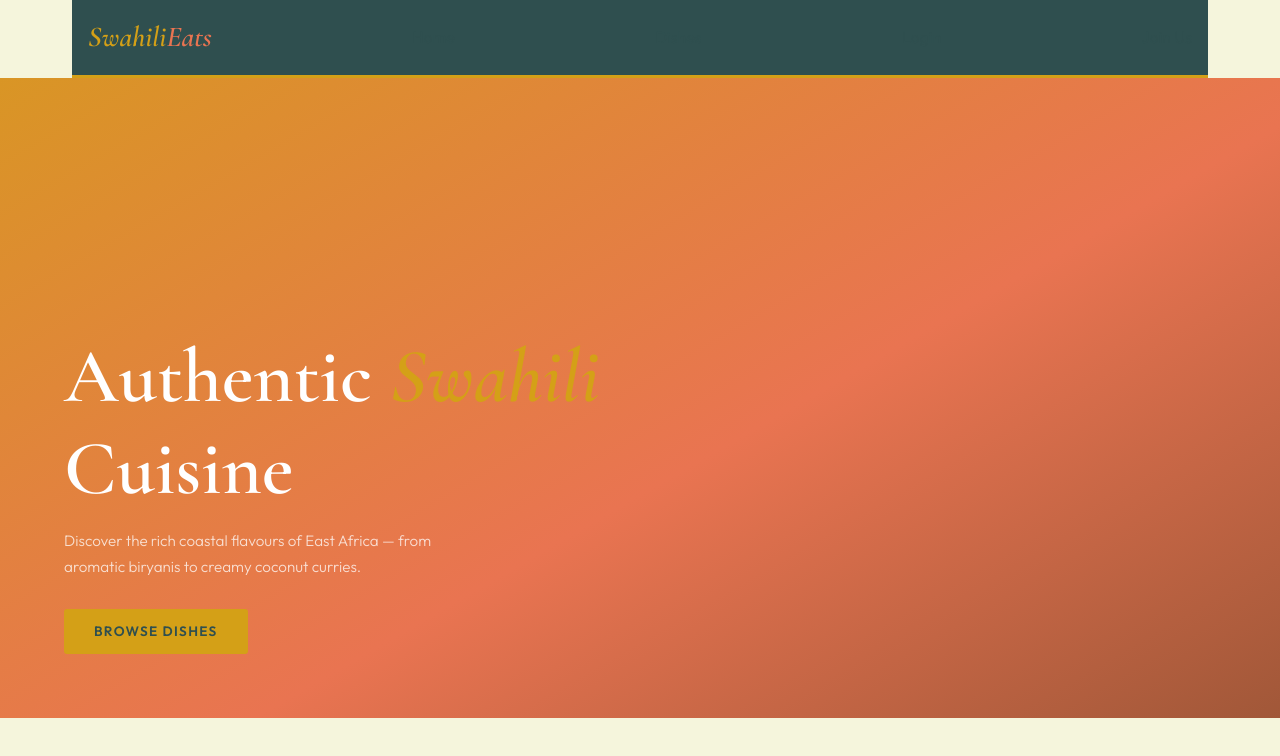
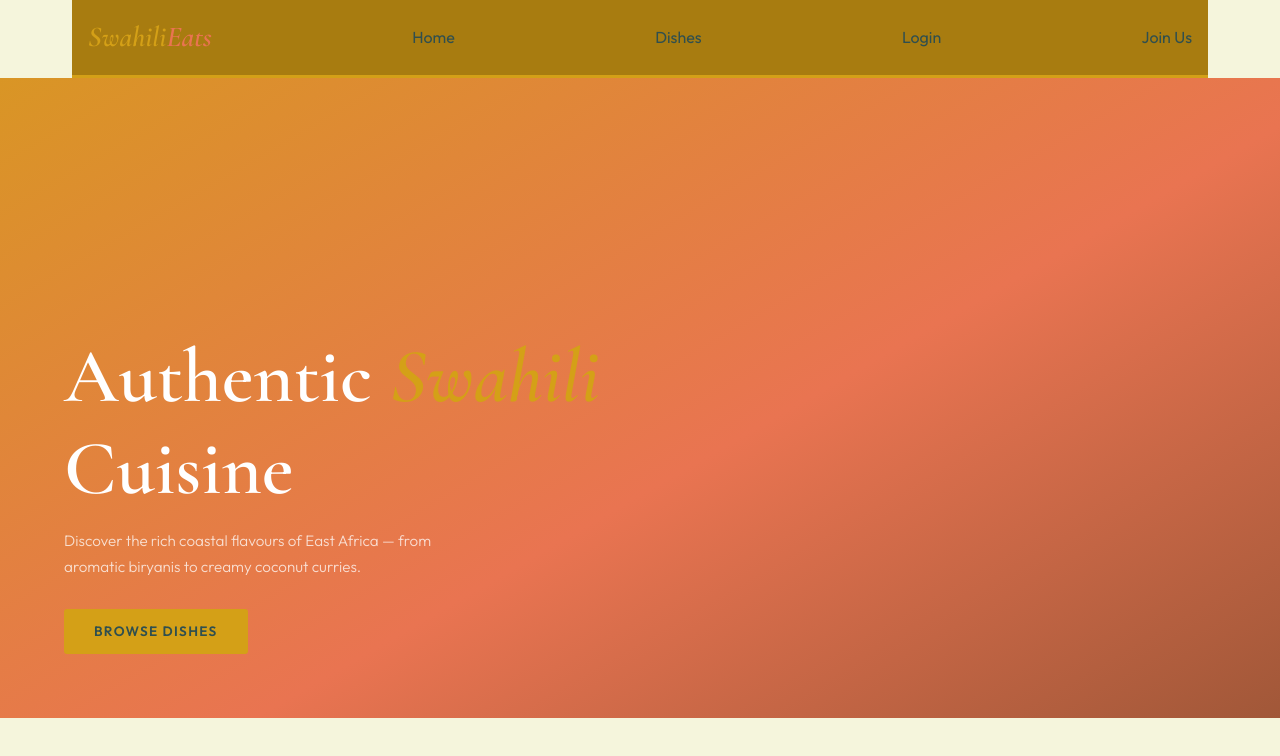
Before and after one commit to Mavoochie/swahili_food_site, a React app in the folder frontend/: page / in a window 1280 px wide. Shown: the top 756 px of the page. Built offline with nearby package versions, Linux system fonts and the light colour scheme; the HTML template or start-up script is replaced by a standard one.

Commit message:
(frontend): change navigation bar background color

```diff
--- a/frontend/src/App.css
+++ b/frontend/src/App.css
@@ -10,7 +10,7 @@
   align-items: center;
   justify-content: space-between;
   padding: 0 1rem;
-  background: var(--clove);
+  background: var( --gold-dark);
   position: sticky;
   top: 0;
   z-index: 100;
```
